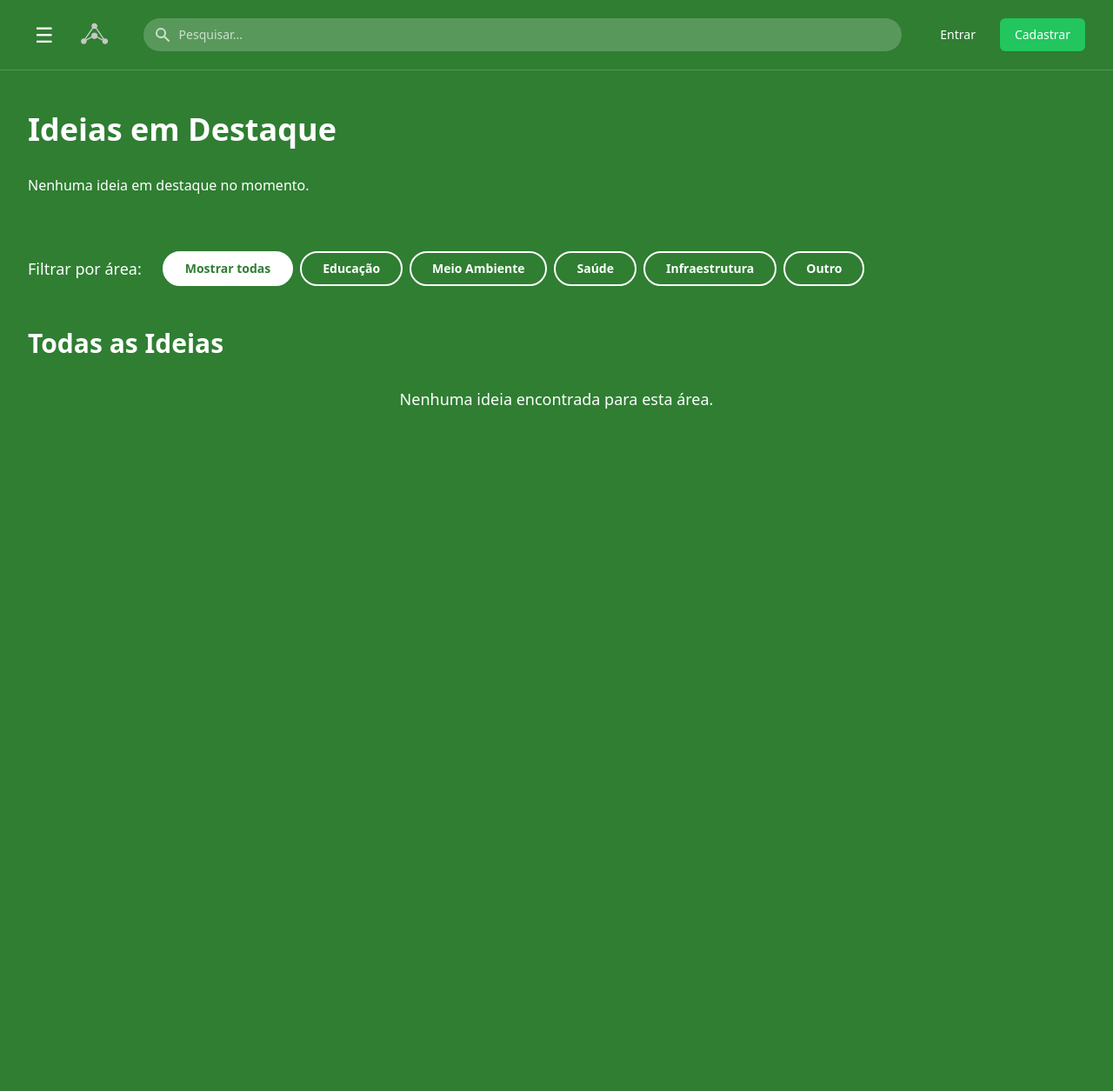
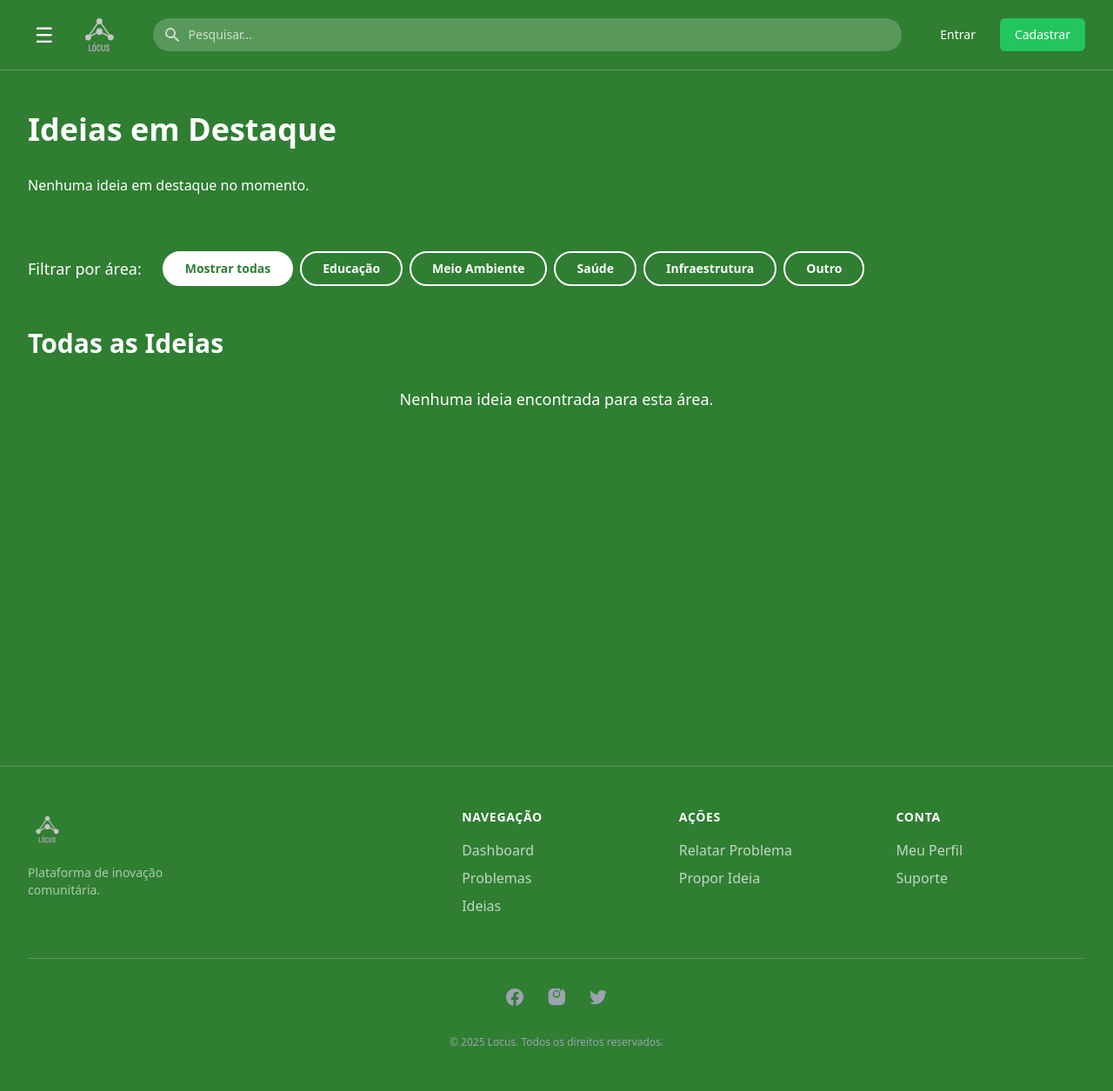
Before and after one commit to mateusaccount/locus-projeto-pdsi, a Django app: page / in a window 1280 px wide. Shown: the whole page at 87% size. Before the commit the page ends 470 px from the top, so only its background shows below. Run offline with Django 5.2, Linux system fonts and the light colour scheme; data that the repository does not hold is empty; some libraries are stand-ins or nearby versions.

Commit message:
footer feito

```diff
--- a/app/templates/base.html
+++ b/app/templates/base.html
@@ -8,7 +8,7 @@
     <title>{% block title %}Locus{% endblock %}</title>
     {% block extra_css %}{% endblock %}
 </head>
-<body class="bg-[#2F7E32]">
+<body class="bg-[#2F7E32] flex flex-col min-h-screen">
 
     <nav class="bg-[#2F7E32] border-b border-white/20">
         <div class="max-w-7xl mx-auto px-4 sm:px-6 lg:px-8">
@@ -17,53 +17,77 @@
                     <button id="mobile-menu-button" class="text-white text-2xl mr-4 p-2 rounded-md hover:bg-white/10 focus:outline-none focus:ring-2 focus:ring-inset focus:ring-white">☰</button>
                     <div class="flex-shrink-0">
                         <a href="{% if user.is_authenticated %}{% url 'app:dashboard' %}{% else %}{% url 'app:lista_ideias' %}{% endif %}">
-                            <img class="h-10" src="{% static 'images/logo_sem_nome.png' %}" alt="Locus Logo">
+                            <img style="height: 60px;" src="{% static 'images/logo.png' %}" alt="Locus Logo">
                         </a>
                     </div>
                 </div>
-
                 <div class="flex-grow mx-8 relative">
-                    <div class="relative">
-                        <span class="absolute inset-y-0 left-0 flex items-center pl-3"><svg class="h-5 w-5 text-white/70" fill="currentColor" viewBox="0 0 20 20"><path fill-rule="evenodd" d="M8 4a4 4 0 100 8 4 4 0 000-8zM2 8a6 6 0 1110.89 3.476l4.817 4.817a1 1 0 01-1.414 1.414l-4.816-4.816A6 6 0 012 8z" clip-rule="evenodd" /></svg></span>
-                        <input id="search-input" class="block w-full bg-white/20 border border-transparent rounded-full py-2 pl-10 pr-3 leading-5 text-white placeholder-white/70 focus:outline-none focus:bg-white/30 focus:ring-0 sm:text-sm" placeholder="Pesquisar..." type="search" autocomplete="off">
-                    </div>
+                    <div class="relative"><form action="{% url 'app:pesquisa' %}" method="get"><span class="absolute inset-y-0 left-0 flex items-center pl-3"><svg class="h-5 w-5 text-white/70" fill="currentColor" viewBox="0 0 20 20"><path fill-rule="evenodd" d="M8 4a4 4 0 100 8 4 4 0 000-8zM2 8a6 6 0 1110.89 3.476l4.817 4.817a1 1 0 01-1.414 1.414l-4.816-4.816A6 6 0 012 8z" clip-rule="evenodd" /></svg></span><input id="search-input" name="q" class="block w-full bg-white/20 border border-transparent rounded-full py-2 pl-10 pr-3 leading-5 text-white placeholder-white/70 focus:outline-none focus:bg-white/30 focus:ring-0 sm:text-sm" placeholder="Pesquisar..." type="search" autocomplete="off"></form></div>
                     <div id="search-results-container" class="hidden absolute mt-2 w-full rounded-md shadow-lg bg-white ring-1 ring-black ring-opacity-5 z-20"></div>
                 </div>
-
                 <div class="flex items-center">
-                    {% if user.is_authenticated %}
-                        <a href="{% url 'app:perfil' %}" class="flex items-center p-2 rounded-lg hover:bg-white/10 transition-colors">
-                            <span class="text-white mr-4">Olá, {{ user.first_name|default:user.username }}!</span>
-                            <div class="w-12 h-12 bg-white/30 rounded-full flex items-center justify-center">
-                                <svg class="h-8 w-8 text-white" fill="none" viewBox="0 0 24 24" stroke="currentColor"><path stroke-linecap="round" stroke-linejoin="round" stroke-width="2" d="M16 7a4 4 0 11-8 0 4 4 0 018 0zM12 14a7 7 0 00-7 7h14a7 7 0 00-7-7z" /></svg>
-                            </div>
-                        </a>
-                    {% else %}
-                        <a href="{% url 'app:login' %}" class="text-white hover:bg-white/10 px-3 py-2 rounded-md text-sm font-medium">Entrar</a>
-                        <a href="{% url 'app:cadastro' %}" class="ml-4 inline-flex items-center justify-center px-4 py-2 border border-transparent rounded-md shadow-sm text-sm font-medium text-white bg-green-500 hover:bg-green-600">Cadastrar</a>
-                    {% endif %}
+                    {% if user.is_authenticated %}<a href="{% url 'app:perfil' %}" class="flex items-center p-2 rounded-lg hover:bg-white/10 transition-colors"><span class="text-white mr-4">Olá, {{ user.first_name|default:user.username }}!</span><div class="w-12 h-12 bg-white/30 rounded-full flex items-center justify-center"><svg class="h-8 w-8 text-white" fill="none" viewBox="0 0 24 24" stroke="currentColor"><path stroke-linecap="round" stroke-linejoin="round" stroke-width="2" d="M16 7a4 4 0 11-8 0 4 4 0 018 0zM12 14a7 7 0 00-7 7h14a7 7 0 00-7-7z" /></svg></div></a>{% else %}<a href="{% url 'app:login' %}" class="text-white hover:bg-white/10 px-3 py-2 rounded-md text-sm font-medium">Entrar</a><a href="{% url 'app:cadastro' %}" class="ml-4 inline-flex items-center justify-center px-4 py-2 border border-transparent rounded-md shadow-sm text-sm font-medium text-white bg-green-500 hover:bg-green-600">Cadastrar</a>{% endif %}
                 </div>
                 <div id="mobile-menu" class="absolute top-16 left-0 w-56 rounded-md shadow-lg py-2 bg-[#4C9A50] ring-1 ring-black ring-opacity-5 z-10 transition ease-out duration-200 transform origin-top-left opacity-0 scale-95 pointer-events-none">
                     <a href="{% url 'app:dashboard' %}" class="block px-4 py-2 text-base text-white hover:bg-white/10 rounded-md mx-2">Dashboard</a>
                     <a href="{% url 'app:perfil' %}" class="block px-4 py-2 text-base text-white hover:bg-white/10 rounded-md mx-2">Meu Perfil</a>
                     <a href="{% url 'app:lista_ideias' %}" class="block px-4 py-2 text-base text-white hover:bg-white/10 rounded-md mx-2">Ideias</a>
                     <a href="{% url 'app:lista_problemas' %}" class="block px-4 py-2 text-base text-white hover:bg-white/10 rounded-md mx-2">Problemas</a>
-                    {% if user.is_authenticated %}
-                        <form action="{% url 'app:logout' %}" method="post">
-                            {% csrf_token %}
-                            <button type="submit" class="block w-full text-left px-4 py-2 text-base text-white hover:bg-white/10 rounded-md mx-2">Sair</button>
-                        </form>
-                    {% endif %}
+                    {% if user.is_authenticated %}<form action="{% url 'app:logout' %}" method="post"><button type="submit" class="block w-full text-left px-4 py-2 text-base text-white hover:bg-white/10 rounded-md mx-2">Sair</button></form>{% endif %}
                 </div>
             </div>
         </div>
     </nav>
 
-    {% block content %}
-    {% endblock %}
+    <main class="flex-grow">
+        {% block content %}
+        {% endblock %}
+    </main>
+
+    <footer class="bg-[#2F7E32] text-white/80 border-t border-white/20">
+        <div class="max-w-7xl mx-auto py-12 px-4 sm:px-6 lg:px-8">
+            <div class="grid grid-cols-2 md:grid-cols-5 gap-8">
+                <div class="col-span-2 md:col-span-1">
+                    <a href="{% url 'app:dashboard' %}"><img class="h-12" src="{% static 'images/logo.png' %}" alt="Locus Logo"></a>
+                    <p class="mt-4 text-sm text-white/60">Plataforma de inovação comunitária.</p>
+                </div>
+                <div class="md:col-start-3">
+                    <h3 class="text-sm font-semibold text-white tracking-wider uppercase">Navegação</h3>
+                    <ul class="mt-4 space-y-2">
+                        <li><a href="{% url 'app:dashboard' %}" class="text-base text-white/70 hover:text-white">Dashboard</a></li>
+                        <li><a href="{% url 'app:lista_problemas' %}" class="text-base text-white/70 hover:text-white">Problemas</a></li>
+                        <li><a href="{% url 'app:lista_ideias' %}" class="text-base text-white/70 hover:text-white">Ideias</a></li>
+                    </ul>
+                </div>
+                <div>
+                    <h3 class="text-sm font-semibold text-white tracking-wider uppercase">Ações</h3>
+                    <ul class="mt-4 space-y-2">
+                        <li><a href="{% url 'app:relatar_problema' %}" class="text-base text-white/70 hover:text-white">Relatar Problema</a></li>
+                        <li><a href="{% url 'app:submeter_ideia' %}" class="text-base text-white/70 hover:text-white">Propor Ideia</a></li>
+                    </ul>
+                </div>
+                <div>
+                    <h3 class="text-sm font-semibold text-white tracking-wider uppercase">Conta</h3>
+                    <ul class="mt-4 space-y-2">
+                        <li><a href="{% url 'app:perfil' %}" class="text-base text-white/70 hover:text-white">Meu Perfil</a></li>
+                        <li><a href="#" class="text-base text-white/70 hover:text-white">Suporte</a></li>
+                    </ul>
+                </div>
+            </div>
+            <div class="mt-12 border-t border-white/20 pt-8">
+                <div class="flex flex-col items-center">
+                    <div class="flex space-x-6">
+                        <a href="#" class="text-gray-400 hover:text-white"><span class="sr-only">Facebook</span><svg class="h-6 w-6" fill="currentColor" viewBox="0 0 24 24" aria-hidden="true"><path fill-rule="evenodd" d="M22 12c0-5.523-4.477-10-10-10S2 6.477 2 12c0 4.991 3.657 9.128 8.438 9.878v-6.987h-2.54V12h2.54V9.797c0-2.506 1.492-3.89 3.777-3.89 1.094 0 2.238.195 2.238.195v2.46h-1.26c-1.243 0-1.63.771-1.63 1.562V12h2.773l-.443 2.89h-2.33v6.988C18.343 21.128 22 16.991 22 12z" clip-rule="evenodd" /></svg></a>
+                        <a href="#" class="text-gray-400 hover:text-white"><span class="sr-only">Instagram</span><svg class="h-6 w-6" fill="currentColor" viewBox="0 0 24 24" aria-hidden="true"><path fill-rule="evenodd" d="M12.315 2c2.43 0 2.784.013 3.808.06 1.064.049 1.791.218 2.427.465a4.902 4.902 0 011.772 1.153 4.902 4.902 0 011.153 1.772c.247.636.416 1.363.465 2.427.048 1.024.06 1.378.06 3.808s-.012 2.784-.06 3.808c-.049 1.064-.218 1.791-.465 2.427a4.902 4.902 0 01-1.153 1.772 4.902 4.902 0 01-1.772 1.153c-.636.247-1.363.416-2.427.465-1.024.048-1.378.06-3.808.06s-2.784-.012-3.808-.06c-1.064-.049-1.791-.218-2.427-.465a4.902 4.902 0 01-1.772-1.153 4.902 4.902 0 01-1.153-1.772c-.247-.636-.416-1.363-.465-2.427-.048-1.024-.06-1.378-.06-3.808s.012-2.784.06-3.808c.049-1.064.218-1.791.465-2.427a4.902 4.902 0 011.153-1.772A4.902 4.902 0 016.345 2.525c.636-.247 1.363-.416 2.427-.465C9.793 2.013 10.147 2 12.315 2zM12 4.242c-2.403 0-4.35 1.947-4.35 4.35s1.947 4.35 4.35 4.35 4.35-1.947 4.35-4.35S14.403 4.242 12 4.242zM12 11.23a2.98 2.98 0 01-2.98-2.98A2.98 2.98 0 0112 5.27a2.98 2.98 0 012.98 2.98A2.98 2.98 0 0112 11.23zm6.354-7.854a1.23 1.23 0 10-2.46 0 1.23 1.23 0 002.46 0z" clip-rule="evenodd" /></svg></a>
+                        <a href="#" class="text-gray-400 hover:text-white"><span class="sr-only">Twitter</span><svg class="h-6 w-6" fill="currentColor" viewBox="0 0 24 24" aria-hidden="true"><path d="M8.29 20.251c7.547 0 11.675-6.253 11.675-11.675 0-.178 0-.355-.012-.53A8.348 8.348 0 0022 5.92a8.19 8.19 0 01-2.357.646 4.118 4.118 0 001.804-2.27 8.224 8.224 0 01-2.605.996 4.107 4.107 0 00-6.993 3.743 11.65 11.65 0 01-8.457-4.287 4.106 4.106 0 001.27 5.477A4.072 4.072 0 012.8 9.71v.052a4.105 4.105 0 003.292 4.022 4.095 4.095 0 01-1.853.07 4.108 4.108 0 003.834 2.85A8.233 8.233 0 012 18.407a11.616 11.616 0 006.29 1.84" /></svg></a>
+                    </div>
+                    <p class="mt-8 text-center text-xs text-gray-400">&copy; 2025 Locus. Todos os direitos reservados.</p>
+                </div>
+            </div>
+        </div>
+    </footer>
 
     <script>
-        // Lógica do Menu Dropdown
         const menuButton = document.getElementById('mobile-menu-button');
         const mobileMenu = document.getElementById('mobile-menu');
         if (menuButton && mobileMenu) {
@@ -86,8 +110,6 @@
                 }
             });
         }
-
-        // Lógica da Pesquisa em Tempo Real
         const searchInput = document.getElementById('search-input');
         const resultsContainer = document.getElementById('search-results-container');
         let debounceTimer;
@@ -116,7 +138,7 @@
                                 });
                                 resultsContainer.classList.remove('hidden');
                             } else {
-                                resultsContainer.innerHTML = ''; // Limpa se não houver resultados
+                                resultsContainer.innerHTML = '';
                                 resultsContainer.classList.add('hidden');
                             }
                         });
```
